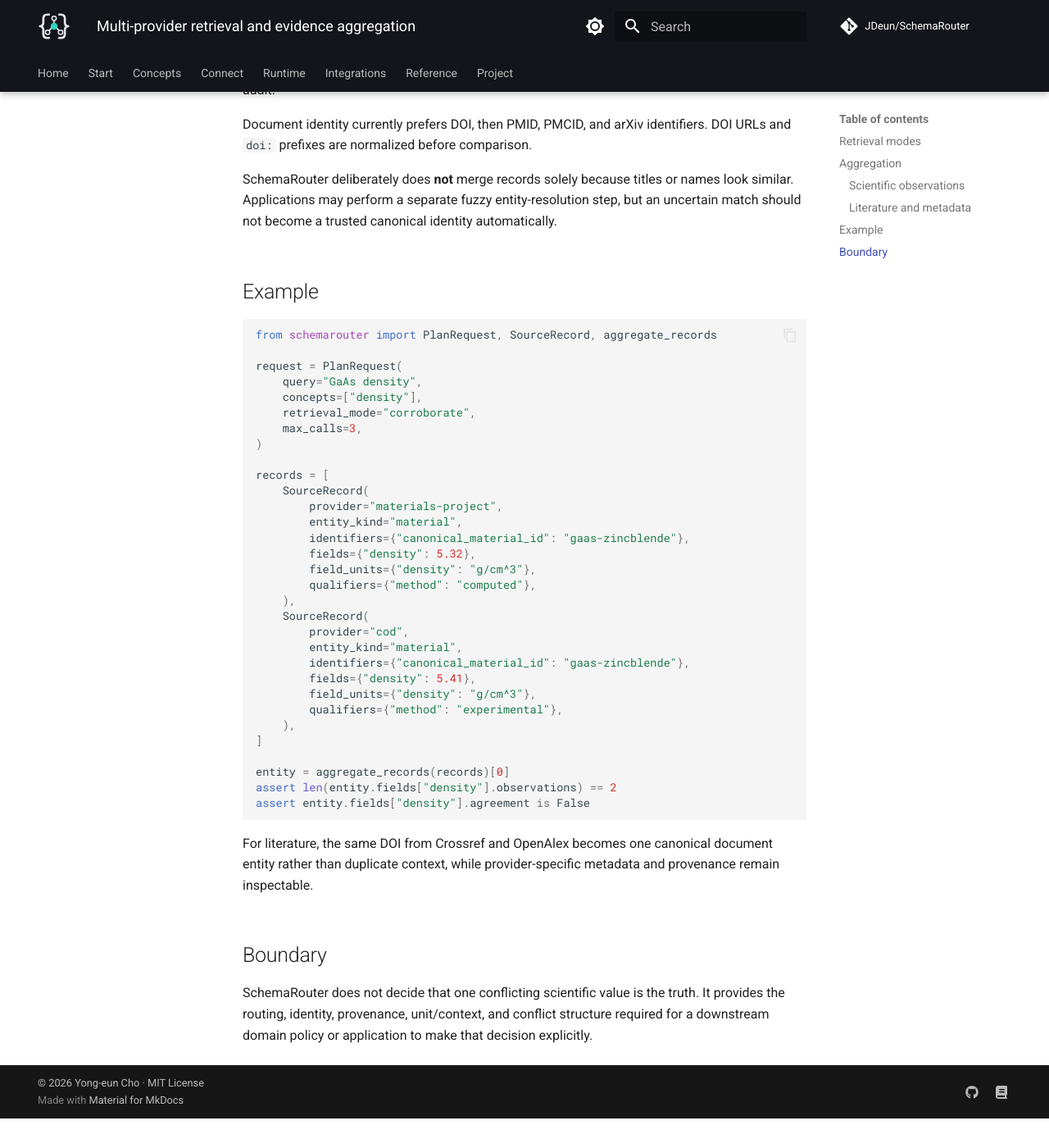
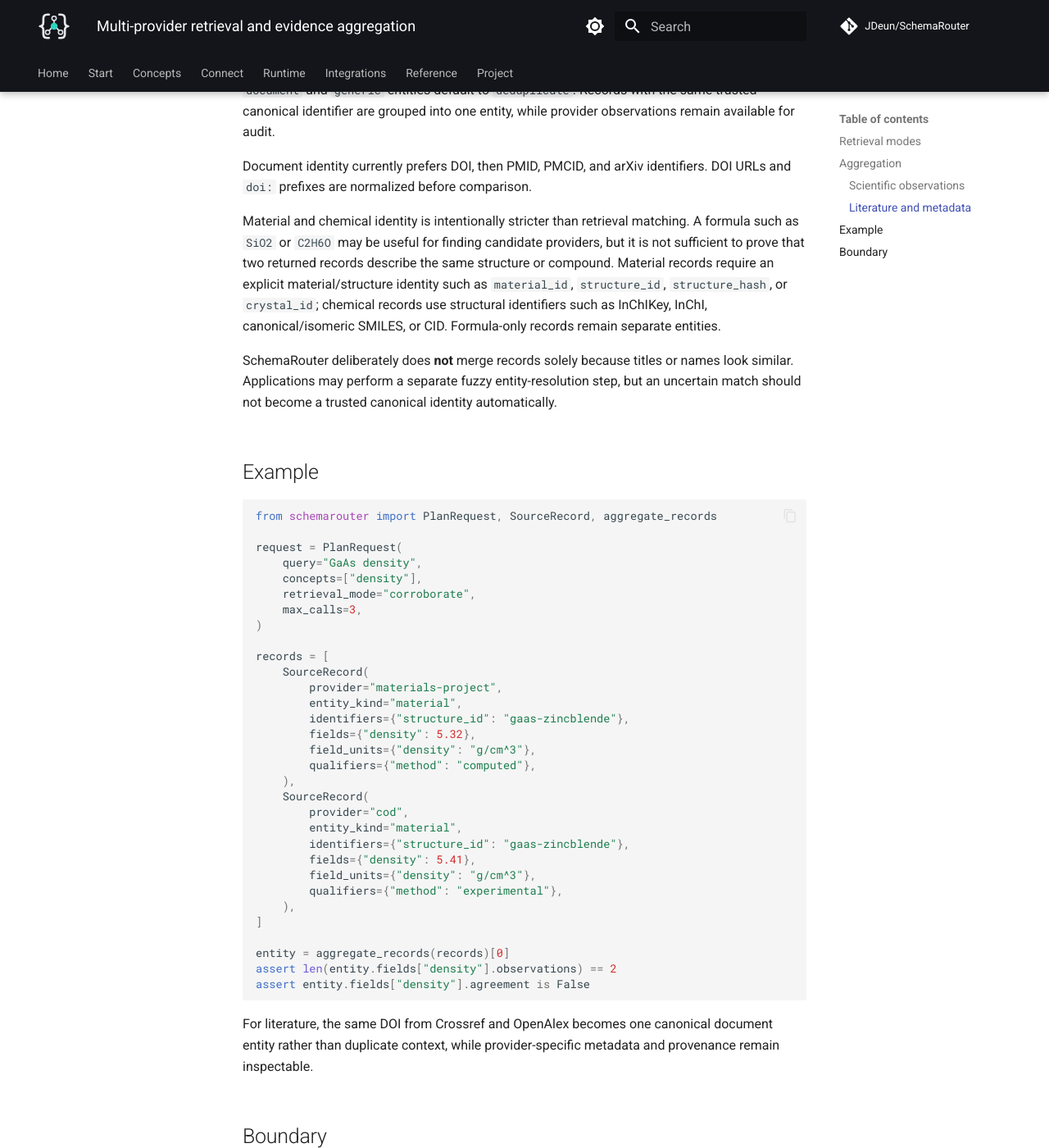
Before and after one commit to JDeun/SchemaRouter, an MkDocs documentation site: the page built from docs/guides/multi-provider-evidence.md, in a window 1280 px wide and 1400 px high, scrolled down 1332 px. Shown: the whole window at 82% size. Built offline with MkDocs 1.6.1 and Material for MkDocs 9.7.7, drawn with Linux system fonts in a browser that asks for light colours; comment, search, counter and statistics services are not loaded; before the commit the page ends 2696 px from its top, so only the background shows below that; some of the changed text lies outside the part shown.

Commit message:
docs: clarify retrieval versus canonical identity

```diff
--- a/docs/guides/multi-provider-evidence.md
+++ b/docs/guides/multi-provider-evidence.md
@@ -9,7 +9,7 @@
 
 `PlanRequest.retrieval_mode="coverage"` is the default. The planner minimizes redundant calls and selects additional routes only when they add required semantic-field coverage.
 
-`PlanRequest.retrieval_mode="corroborate"` keeps selecting distinct providers that cover the requested semantic fields, up to `max_calls`. Endpoints declared under the same provider do not count as independent corroboration.
+`PlanRequest.retrieval_mode="corroborate"` keeps selecting distinct providers that cover the requested semantic fields, up to `max_calls`. Endpoints declared under the same provider do not count as independent corroboration. A second provider is accepted as corroborating evidence only when the selected fields are semantically compatible: semantic identity/name, datatype contract, qualifiers, and units must be compatible.
 
 This makes cost explicit: applications opt into fan-out instead of receiving it accidentally.
 
@@ -37,6 +37,8 @@
 
 Document identity currently prefers DOI, then PMID, PMCID, and arXiv identifiers. DOI URLs and `doi:` prefixes are normalized before comparison.
 
+Material and chemical identity is intentionally stricter than retrieval matching. A formula such as `SiO2` or `C2H6O` may be useful for finding candidate providers, but it is not sufficient to prove that two returned records describe the same structure or compound. Material records require an explicit material/structure identity such as `material_id`, `structure_id`, `structure_hash`, or `crystal_id`; chemical records use structural identifiers such as InChIKey, InChI, canonical/isomeric SMILES, or CID. Formula-only records remain separate entities.
+
 SchemaRouter deliberately does **not** merge records solely because titles or names look similar. Applications may perform a separate fuzzy entity-resolution step, but an uncertain match should not become a trusted canonical identity automatically.
 
 ## Example
@@ -55,7 +57,7 @@
     SourceRecord(
         provider="materials-project",
         entity_kind="material",
-        identifiers={"canonical_material_id": "gaas-zincblende"},
+        identifiers={"structure_id": "gaas-zincblende"},
         fields={"density": 5.32},
         field_units={"density": "g/cm^3"},
         qualifiers={"method": "computed"},
@@ -63,7 +65,7 @@
     SourceRecord(
         provider="cod",
         entity_kind="material",
-        identifiers={"canonical_material_id": "gaas-zincblende"},
+        identifiers={"structure_id": "gaas-zincblende"},
         fields={"density": 5.41},
         field_units={"density": "g/cm^3"},
         qualifiers={"method": "experimental"},
```
